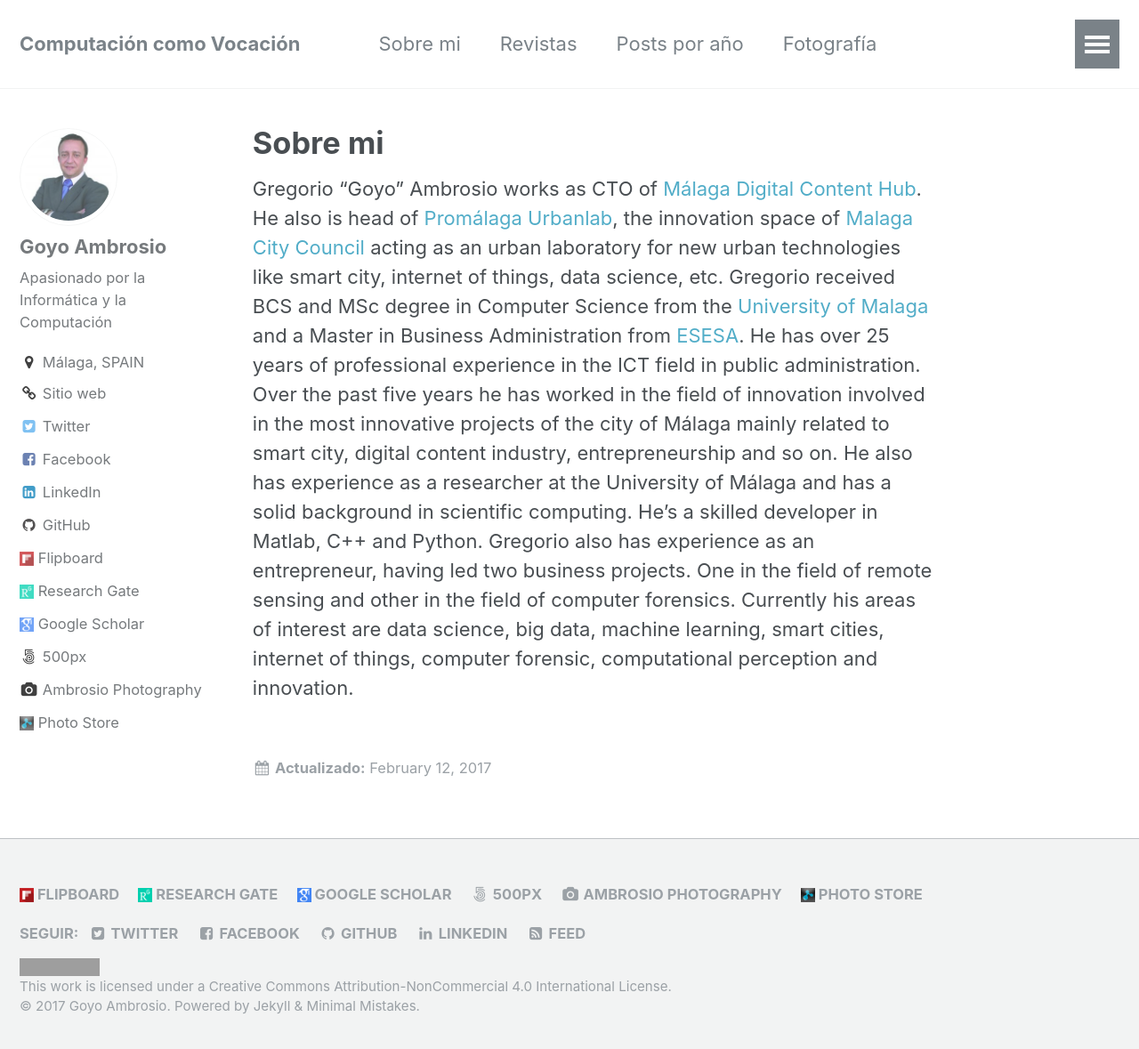
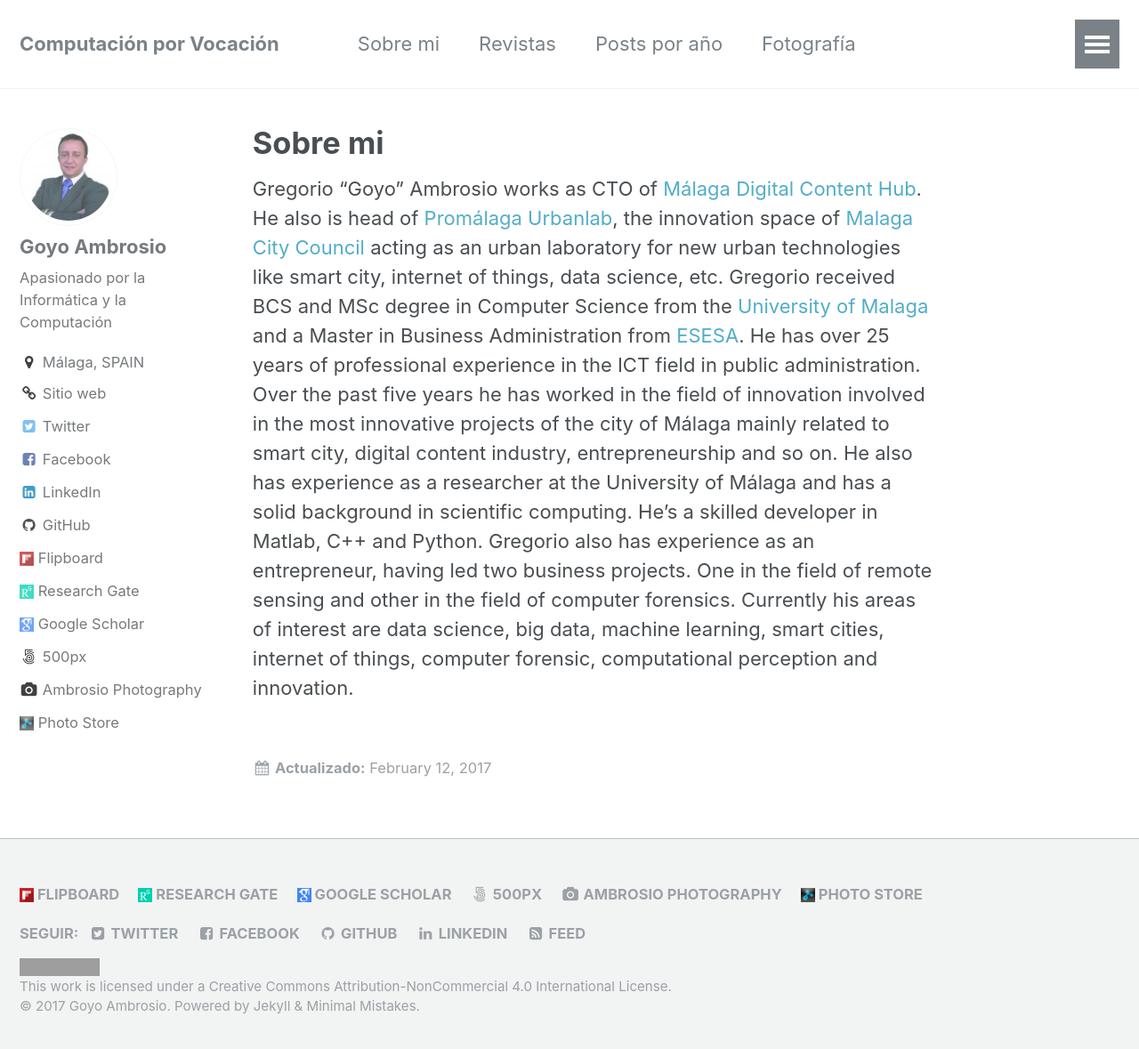
Before and after one commit to goyoac/goyoac.github.io, a Jekyll site: the page built from _pages/about.md, in a window 1280 px wide and 1187 px high. Shown: the top 1179 px of the window at 89% size. Built offline with Jekyll 4.4.1, drawn with Linux system fonts in a browser that asks for light colours; grey boxes are pictures that could not be loaded.

Commit message:
Cambio del title por vocación

```diff
--- a/_config.yml
+++ b/_config.yml
@@ -7,7 +7,7 @@
 
 # Site Settings
 locale                   : "es"
-title                    : "Computación como Vocación"
+title                    : "Computación por Vocación"
 title_separator          : "-"
 name                     : &name "Goyo Ambrosio"
 description              : &description "Computación, Computación ciéntifica, Ingeniería en informática, Innovación, Emprendimiento, STEM, Robótica, Análisis de Datos, Big Data, Smart City, Internet de las Cosas, IoT, Formación, Cosultoría y más"
```
